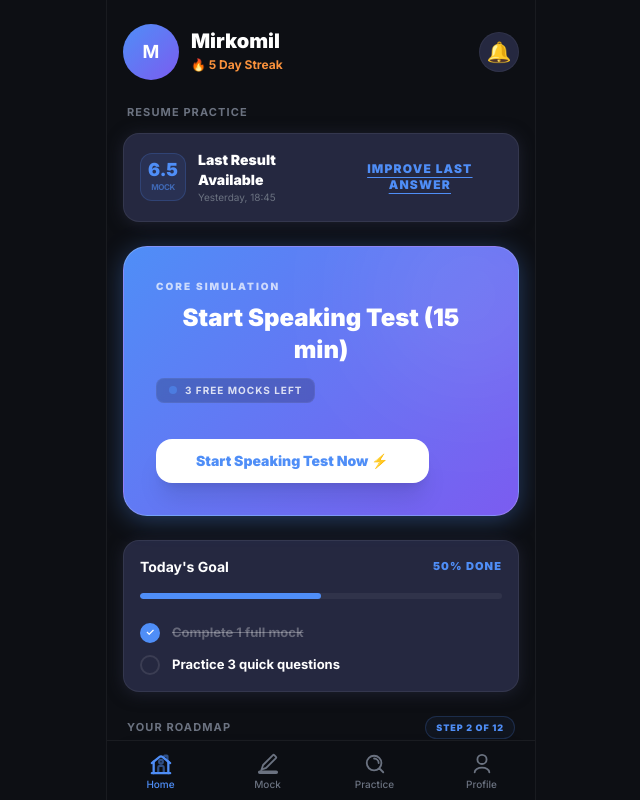
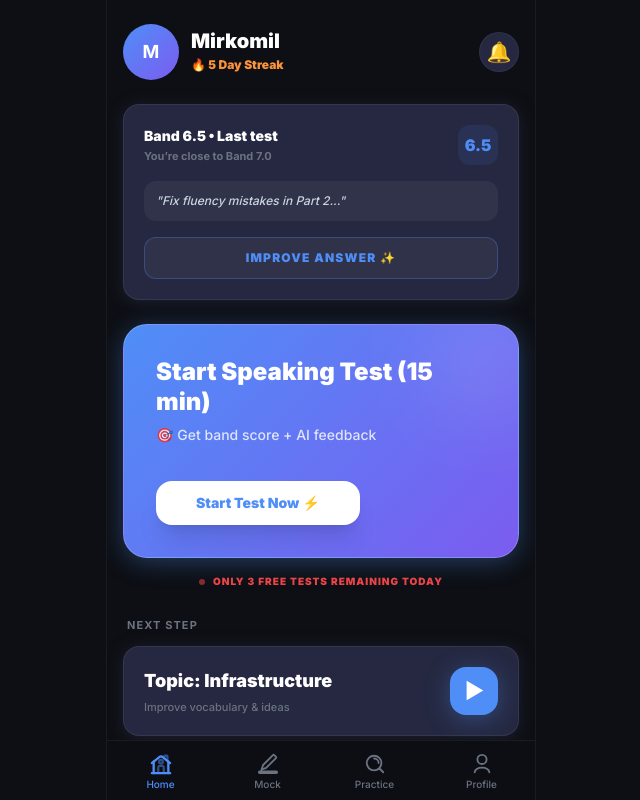
Before and after one commit to mirkomilablayev/speakzone-ui, a React (Vite) app: page / in a window 1280 px wide. Both pictures are taken after a click on the button "GET STARTED NOW ⚡️". Shown: the whole page, without its empty margins (319-959 px from the left). Built offline with nearby package versions, Linux system fonts and the light colour scheme.

Commit message:
feat: redesign Home tab for Uzbekistan market - Action-First, Urgency, Conversion-Ready

```diff
--- a/src/components/tabs/HomeTab.jsx
+++ b/src/components/tabs/HomeTab.jsx
@@ -3,24 +3,18 @@ import Avatar from "../shared/Avatar";
 import { PremiumBadge } from "../shared/PremiumBadge";
 import { PrimaryButton } from "../shared/Button";
 
-const GOALS = [
-  { text: "Complete 1 full mock", done: true },
-  { text: "Practice 3 quick questions", done: false },
-];
-
-const PRACTICE_TOOLS = [
-  { title: "Improve My Answer", icon: "✨", desc: "Refine last response" },
-  { id: "vocab", icon: "📚", title: "Topic Vocab", desc: "Native phrases" },
-  { id: "cuecard", icon: "🎴", title: "Cue Card Gen", desc: "Part 2 topics" },
+const TOOLS = [
+  { title: "Improve My Answer", icon: "✨", desc: "Rewrite last response" },
+  { title: "Topic Vocabulary",  icon: "📚", desc: "High-score phrases" },
 ];
 
 export default function HomeTab({ onStartSession, onOpenProfile }) {
-  const isPremium = false; // Toggle to false to show upgrade pressure
+  const isPremium = false;
 
   return (
     <div className="flex flex-col gap-6 pb-24">
 
-      {/* SECTION 1: Header */}
+      {/* 1. HEADER (FAST & MINIMAL) */}
       <div className="flex items-center justify-between pt-2">
         <div className="flex items-center gap-3" onClick={onOpenProfile}>
           <div className="relative">
@@ -29,138 +23,104 @@ export default function HomeTab({ onStartSession, onOpenProfile }) {
           </div>
           <div className="flex flex-col">
              <h2 className="font-black text-xl text-white leading-none">Mirkomil</h2>
-             <span className="text-orange text-xs font-bold mt-1.5 flex items-center gap-1">🔥 5 Day Streak</span>
+             <span className="text-orange text-xs font-black mt-1.5 flex items-center gap-1">🔥 5 Day Streak</span>
           </div>
         </div>
         <button className="w-10 h-10 rounded-full bg-card-raised border border-white/5 flex items-center justify-center text-xl">🔔</button>
       </div>
 
-      {/* PROBLEM 2: HIERARCHY — 1. CONTINUE / RESUME */}
+      {/* 2. RESUME BLOCK (HIGH PRIORITY ACTION) */}
+      <Card className="flex flex-col gap-4 bg-card-raised border-white/5 p-5 active:scale-[0.99] transition-all cursor-pointer">
+         <div className="flex items-center justify-between">
+            <div className="flex flex-col gap-0.5">
+               <span className="text-white font-black text-sm">Band 6.5 • Last test</span>
+               <p className="text-muted text-[11px] font-bold">You’re close to Band 7.0</p>
+            </div>
+            <div className="w-10 h-10 bg-accent/10 rounded-xl flex items-center justify-center text-accent font-black">6.5</div>
+         </div>
+         <div className="bg-white/5 p-3 rounded-xl">
+            <p className="text-slate-300 text-xs font-medium italic">"Fix fluency mistakes in Part 2..."</p>
+         </div>
+         <button className="w-full py-3 bg-white/5 border border-accent/30 rounded-xl text-accent text-xs font-black uppercase tracking-widest hover:bg-accent/5 transition-all">
+            Improve Answer ✨
+         </button>
+      </Card>
+
+      {/* 3. MAIN CARD (DOMINANT CONVERSION) */}
       <div className="flex flex-col gap-3">
-         <h3 className="text-muted text-[11px] font-bold uppercase tracking-widest px-1">Resume Practice</h3>
-         <Card className="flex items-center justify-between py-4 bg-card-raised border-white/5 group active:scale-[0.99] transition-all cursor-pointer">
-            <div className="flex items-center gap-3">
-               <div className="w-12 h-12 bg-accent/10 rounded-xl flex flex-col items-center justify-center border border-accent/20">
-                  <span className="text-accent font-black text-lg leading-none">6.5</span>
-                  <span className="text-accent/60 text-[8px] font-bold uppercase tracking-tighter mt-0.5">Mock</span>
+         <button
+           onClick={onStartSession}
+           className="bg-primary-gradient p-8 rounded-3xl flex flex-col gap-1 items-start group active:scale-[0.98] transition-all shadow-primary-glow border border-white/20 relative overflow-hidden text-left"
+         >
+           <div className="absolute -right-8 -top-8 w-32 h-32 bg-white/10 rounded-full blur-2xl" />
+           <h3 className="text-white font-black text-2xl relative z-10 leading-tight">Start Speaking Test (15 min)</h3>
+           <p className="text-white/80 text-sm mt-1 font-medium relative z-10">🎯 Get band score + AI feedback</p>
+
+           <div className="mt-8 bg-white text-accent font-black px-10 py-3 rounded-2xl text-sm relative z-10 shadow-xl group-hover:scale-105 transition-transform animate-pulse-slow">
+              Start Test Now ⚡️
            </div>
-               <div className="flex flex-col">
-                  <span className="text-white font-black text-sm">Last Result Available</span>
-                  <span className="text-muted text-[10px]">Yesterday, 18:45</span>
+         </button>
+
+         {/* 4. URGENCY LIMITS */}
+         <div className="flex items-center justify-center gap-2 py-1">
+            <span className="w-1.5 h-1.5 bg-red rounded-full animate-pulse" />
+            <span className="text-red text-[10px] font-black uppercase tracking-widest">Only 3 free tests remaining today</span>
          </div>
       </div>
-            <button className="text-accent text-xs font-black uppercase tracking-widest underline underline-offset-4">Improve Last Answer</button>
+
+      {/* 5. NEXT STEP (SIMPLIFIED ROADMAP) */}
+      <div className="flex flex-col gap-3">
+         <h3 className="text-muted text-[11px] font-bold uppercase tracking-widest px-1">Next Step</h3>
+         <Card className="flex items-center justify-between p-5 bg-card-raised border-white/5 active:scale-[0.99] transition-all cursor-pointer group">
+            <div className="flex flex-col gap-1">
+               <h4 className="text-white font-black text-lg">Topic: Infrastructure</h4>
+               <p className="text-muted text-[11px] font-medium">Improve vocabulary & ideas</p>
+            </div>
+            <button className="w-12 h-12 bg-accent rounded-2xl flex items-center justify-center text-white font-black text-xl shadow-primary-glow group-hover:rotate-12 transition-all">
+               ▶
+            </button>
          </Card>
       </div>
 
-      {/* PROBLEM 2: HIERARCHY — 2. PRIMARY CTA (START MOCK) */}
-      <button
-        onClick={onStartSession}
-        className="bg-primary-gradient p-8 rounded-3xl flex flex-col gap-1 items-start group active:scale-[0.98] transition-all shadow-primary-glow border border-white/20 relative overflow-hidden"
-      >
-        <div className="absolute -right-12 -top-12 w-48 h-48 bg-white/10 rounded-full blur-3xl" />
-        <span className="text-white/70 text-[10px] font-black uppercase tracking-[0.2em] mb-1 relative z-10">CORE SIMULATION</span>
-        <h3 className="text-white font-black text-2xl relative z-10">Start Speaking Test (15 min)</h3>
-        {!isPremium && (
-           <div className="flex items-center gap-2 mt-2 py-1 px-3 bg-black/20 rounded-lg backdrop-blur-sm border border-white/5 relative z-10">
-              <span className="w-2 h-2 bg-accent rounded-full animate-pulse" />
-              <span className="text-white/80 text-[10px] font-bold uppercase tracking-widest">3 free mocks left</span>
-           </div>
-        )}
-        <div className="mt-8 bg-white text-accent font-black px-10 py-3 rounded-2xl text-sm relative z-10 shadow-xl group-hover:scale-105 transition-transform">
-           Start Speaking Test Now ⚡️
-        </div>
-      </button>
-
-      {/* PROBLEM 2: HIERARCHY — 3. DAILY GOAL */}
-      <Card className="bg-card-raised border-white/5">
-        <div className="flex items-center justify-between mb-4">
-           <h3 className="text-white font-bold text-sm">Today's Goal</h3>
-           <span className="text-accent text-[11px] font-black tracking-widest uppercase">50% Done</span>
-        </div>
-        <div className="w-full h-1.5 bg-white/5 rounded-full mb-6 overflow-hidden">
-           <div className="h-full bg-accent rounded-full" style={{ width: "50%" }} />
-        </div>
+      {/* 6. MINIMAL TOOLS (MAX 2) */}
       <div className="flex flex-col gap-3">
-           {GOALS.map((g, i) => (
-             <div key={i} className="flex items-center gap-3">
-                <div className={`w-5 h-5 rounded-full border-2 flex items-center justify-center transition-all ${g.done ? "bg-accent border-accent" : "border-white/10"}`}>
-                   {g.done && <span className="text-white text-[10px] font-bold">✓</span>}
-                </div>
-                <span className={`text-[13px] font-bold ${g.done ? "text-white/30 line-through" : "text-white"}`}>{g.text}</span>
-             </div>
-           ))}
+         <h3 className="text-muted text-[11px] font-bold uppercase tracking-widest px-1">Practice Tools</h3>
+         <div className="grid grid-cols-2 gap-3">
+            {TOOLS.map((t, i) => (
+               <Card key={i} className="flex flex-col gap-3 p-4 bg-card-raised border-white/5 active:scale-[0.98] transition-all cursor-pointer group">
+                  <span className="text-2xl group-hover:scale-110 transition-transform">{t.icon}</span>
+                  <div className="flex flex-col gap-0.5">
+                     <span className="text-white font-black text-[13px] tracking-tight">{t.title}</span>
+                     <span className="text-muted text-[9px] font-medium">{t.desc}</span>
                   </div>
                </Card>
-
-      {/* ROADMAP / LEARNING PATH (NEW SYSTEM) */}
-      <div className="flex flex-col gap-3">
-         <div className="flex items-center justify-between px-1">
-            <h3 className="text-muted text-[11px] font-bold uppercase tracking-widest leading-none">Your Roadmap</h3>
-            <span className="text-accent text-[9px] font-black uppercase tracking-widest border border-accent/20 px-2.5 py-1 rounded-full bg-accent/5">STEP 2 OF 12</span>
-         </div>
-         <Card className="flex flex-col gap-5 bg-card-raised border-white/5 relative overflow-hidden group">
-            <div className="flex items-center gap-4">
-               <div className="w-14 h-14 bg-accent/10 rounded-2xl flex items-center justify-center text-3xl border border-accent/20 transition-transform group-hover:rotate-12">
-                  🏗️
-               </div>
-               <div className="flex flex-col gap-0.5">
-                  <span className="text-white font-black text-[15px]">Topic: Infrastructure</span>
-                  <p className="text-muted text-[11px] font-medium leading-relaxed">Focus on Lexical resource & Synonyms</p>
-               </div>
-               <div className="ml-auto w-12 h-12 bg-accent rounded-full flex items-center justify-center text-white scale-90 group-hover:scale-100 transition-transform cursor-pointer shadow-primary-glow">
-                  ▶
-               </div>
-            </div>
-            {/* PROGRESS BAR */}
-            <div className="flex flex-col gap-2">
-               <div className="flex justify-between text-[10px] font-black uppercase tracking-widest">
-                  <span className="text-muted">Module Progress</span>
-                  <span className="text-white">65%</span>
-               </div>
-               <div className="h-1.5 w-full bg-white/5 rounded-full overflow-hidden">
-                  <div className="h-full bg-accent rounded-full shadow-[0_0_8px_rgba(79,142,247,0.5)]" style={{ width: "65%" }} />
-               </div>
-            </div>
-         </Card>
-      </div>
-
-      {/* PRACTICE TOOLS */}
-      <div className="flex flex-col gap-3">
-         <div className="flex items-center justify-between px-1">
-            <h3 className="text-muted text-[11px] font-bold uppercase tracking-widest">Mastery Tools</h3>
-            <button className="text-accent text-[11px] font-bold uppercase tracking-widest underline underline-offset-4 decoration-2">Daily Question</button>
-         </div>
-         <div className="flex gap-3 overflow-x-auto pb-4 hide-scrollbar -mx-4 px-4">
-            {PRACTICE_TOOLS.map((c, i) => (
-              <div key={i} className="min-w-[170px] bg-card-raised border border-white/5 p-5 rounded-2xl flex flex-col gap-4 active:scale-95 transition-all cursor-pointer group">
-                 <span className="text-3xl group-hover:scale-110 transition-transform">{c.icon}</span>
-                 <div className="flex flex-col gap-0.5">
-                    <span className="text-white font-black text-sm">{c.title}</span>
-                    <span className="text-muted text-[10px] leading-relaxed">{c.desc}</span>
-                 </div>
-              </div>
             ))}
          </div>
       </div>
 
-      {/* PROBLEM 4: MONETIZATION TRIGGER — UPGRADE NUDGE */}
+      {/* 7. PRO BLOCK (DIRECT CONVERSION) */}
       {!isPremium && (
          <Card className="bg-gold-gradient border-none p-6 flex flex-col gap-4 relative overflow-hidden group active:scale-[0.99] transition-all cursor-pointer">
             <div className="absolute -right-8 -bottom-8 w-32 h-32 bg-white/10 rounded-full blur-2xl group-hover:scale-125 transition-transform" />
-            <div className="relative z-10">
-               <span className="text-black/60 text-[10px] font-black uppercase tracking-widest">PRO FEATURE LOCKED</span>
-               <h3 className="text-black font-black text-xl mt-1">Unlock Full AI Feedback</h3>
-               <p className="text-black/70 text-xs mt-2 font-medium leading-relaxed max-w-[200px]">
-                  Get detailed grammar, vocabulary and pronunciation reports on every mock.
+            <div className="flex flex-col gap-1 relative z-10">
+               <h3 className="text-black font-black text-xl leading-tight">Unlock Full Feedback</h3>
+               <p className="text-black/80 text-xs font-bold leading-snug max-w-[200px] mt-1">
+                  See grammar, vocabulary & mistakes instantly.
                </p>
-               <button className="mt-6 bg-black text-white font-black px-8 py-2.5 rounded-xl text-xs uppercase tracking-widest shadow-xl">
+               <div className="flex items-center gap-2 mt-4">
+                  <button className="bg-black text-white font-black px-6 py-2.5 rounded-xl text-[10px] uppercase tracking-widest shadow-xl">
                      Upgrade to PRO 👑
                   </button>
+                  <span className="text-black/40 text-[9px] font-black uppercase tracking-tighter">Limited feedback in free</span>
+               </div>
             </div>
          </Card>
       )}
 
+      <p className="text-center text-muted text-[11px] font-black uppercase tracking-[0.3em] mt-2 mb-4 opacity-20">
+        SpeakZone v3.0.0
+      </p>
+
     </div>
   );
 }
```
Lines whose indentation alone changed are shown as unchanged.
